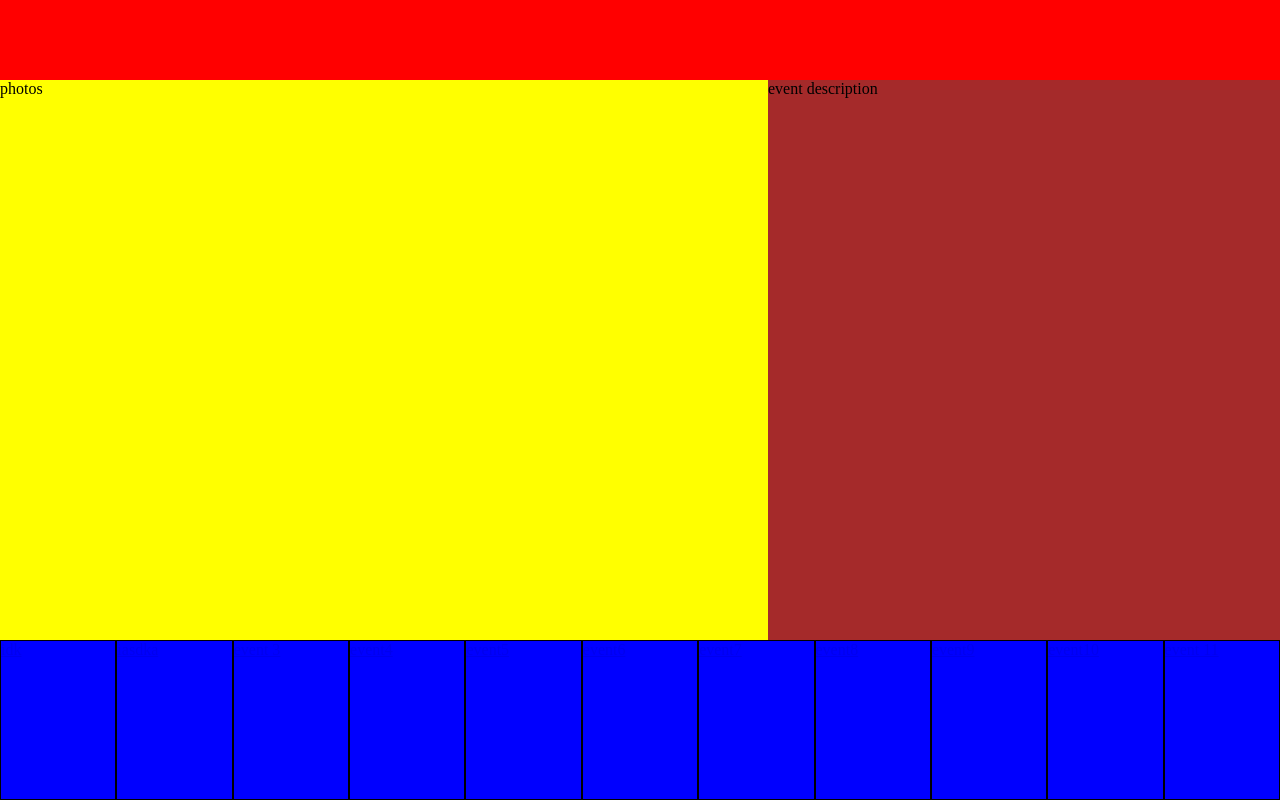
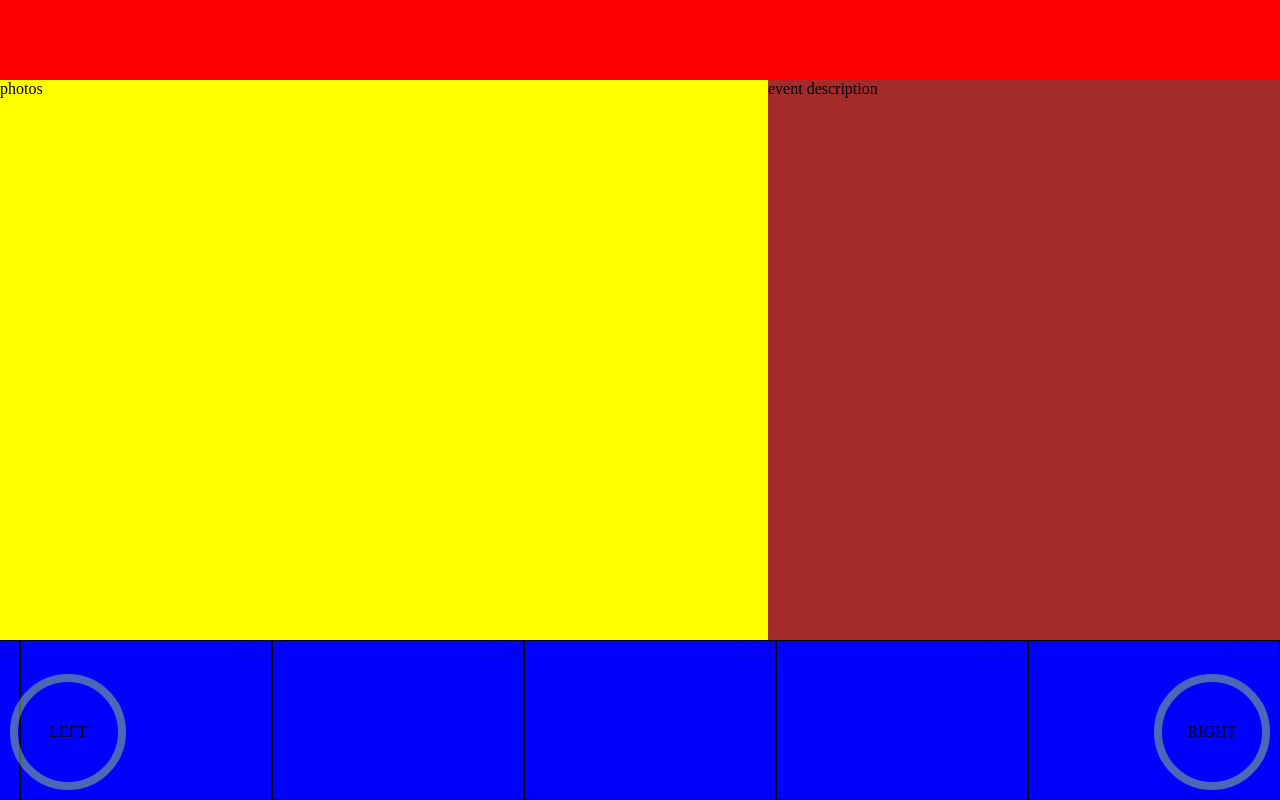
Before and after one commit to martin98m/hk2022-timeline, a Django app: page / in a window 1280 px wide. Run offline with Django 3.2, Linux system fonts and the light colour scheme; data comes from the database, SQL or seed files in the repository.

Commit message:
index page event scroll works

```diff
--- a/pictures/static/css/index.css
+++ b/pictures/static/css/index.css
@@ -3,30 +3,29 @@ body{
     margin: 0;
     padding: 0;
     border: 0;
-    width: 100vw;
+    /*width: 100vw;*/
     height: 100vh;
 }
 
 .grid-container{
     width: 100%;
-    height: 100%;
+    /*height: 100%;*/
 
     display: grid;
-    grid-template-areas:
-            'head'
-            'body'
-            'foot';
-    grid-template-rows: 10fr 70fr 20fr;
+    grid-template-areas: 'head' 'body';
+    grid-template-rows: 1fr 7fr;
 }
 
 .grid-head{
     grid-area: head;
     background: red;
+    height: 10vh;
 }
 
 .grid-body{
     grid-area: body;
     background: green;
+    height: 70vh;
     display: grid;
     grid-template-areas: 'photos description';
     grid-template-columns: 3fr 2fr;
@@ -42,17 +41,57 @@ body{
     background: brown;
 }
 
-
 .grid-foot{
     grid-area: foot;
     background: blue;
-    display: flex;
-    flex-direction: row;
-    overflow-x: auto;
+    height: 20vh;
+    width: auto;
+    /*display: flex;*/
+    /*float: right;*/
+    /*flex-direction: row;*/
+    overflow-x: hidden;
+    direction: rtl;
+    /*overflow-y: scroll;*/
+    /*overflow: scroll;*/
+}
+
+.flex-over{
+    height: 100%;
+    width: 100%;
+    display: grid;
+    grid-template-columns: repeat(11,auto);
 }
 
 .event-icon{
     border: 1px solid black;
-    width: 300px;
-    overflow-x: hidden;
+    width: 250px;
+    /*height: 50px;*/
 }
+
+#scroll-left-button {
+    position: fixed; /* Need a different solution without fixed position */
+    bottom: 10px;
+    left: 10px;
+    width: 100px;
+    height: 100px;
+    border-radius: 50%;
+    border: 8px rgba(171,229,99,0.45) solid;
+    z-index: 999;
+    display: flex;
+    align-items: center;
+    justify-content: center;
+  }
+
+#scroll-right-button {
+    position: fixed; /* Need a different solution without fixed position */
+    bottom: 10px;
+    right: 10px;
+    width: 100px;
+    height: 100px;
+    border-radius: 50%;
+    border: 8px rgba(171,229,99,0.45) solid;
+    z-index: 999;
+    display: flex;
+    align-items: center;
+    justify-content: center;
+  }
--- a/pictures/templates/event_page.html
+++ b/pictures/templates/event_page.html
@@ -1,3 +1,4 @@
+{% load static %}
 <!DOCTYPE html>
 <html lang="en">
 <head>
@@ -7,6 +8,7 @@
 <body>
 
 <ul>
+<a href="/event/{{ event_id }}/qr">QR</a>
 {% for img in pictures %}
     <li><img src="/{{ img.image }}" alt="{{ img.description }}" width="200px"></li>
 {% endfor %}
--- a/pictures/templates/index.html
+++ b/pictures/templates/index.html
@@ -16,8 +16,11 @@
         <div class="photos">photos</div>
         <div class="description">event description</div>
     </div>
-    <div class="grid-foot">
-
+</div>
+<div class="grid-foot">
+    <div id="scroll-left-button">LEFT</div>
+    <div id="scroll-right-button">RIGHT</div>
+    <div class="flex-over" style="scrollL">
         {% for event in events %}
         <div class="event-icon">
              <a href="/event/{{ event.id }}">{{ event.name }}</a>
@@ -26,5 +29,23 @@
     </div>
 </div>
 
+<script>
+    let foot = document.getElementsByClassName("grid-foot")[0];
+    let timer;
+    document.getElementById("scroll-left-button").addEventListener('mousedown', function () {
+        timer = setInterval(function(){
+          foot.scrollLeft -= 2;
+     }, 10);
+    })
+    document.getElementById("scroll-right-button").addEventListener('mousedown', function () {
+        timer = setInterval(function(){
+          foot.scrollLeft += 2;
+     }, 10);
+
+    })
+    document.addEventListener("mouseup", function(){
+        if (timer) clearInterval(timer)
+    });
+</script>
 </body>
 </html>
--- a/pictures/views.py
+++ b/pictures/views.py
@@ -20,7 +20,7 @@ def list_pictures(request):
 
 
 def index(request):
-    events = Event.objects.all().order_by('date')
+    events = Event.objects.all().order_by('date').reverse()
     print(events)
     data = {'events': events}
     return render(request, 'index.html', data)
@@ -32,7 +32,9 @@ def event(request, event_id):
     pictures = Picture.objects.filter(event_id=event_id)
     data = {
         'time': name.description_text,
-        'pictures': pictures}
+        'pictures': pictures,
+        'event_id': event_id
+    }
     return render(request, 'event_page.html', data)
 
 
--- a/timeline/urls.py
+++ b/timeline/urls.py
@@ -28,5 +28,5 @@ urlpatterns = [
     path('pictures', pictures.views.list_pictures),
 
     path('event/<str:event_id>', pictures.views.event),
-    path('event/<str:event_id>/qr', pictures.views.eventqr),
+    path('event/<str:event_id>/qr', pictures.views.eventqr, name='qr'),
 ] + static(settings.MEDIA_URL, document_root=settings.MEDIA_ROOT)
```
